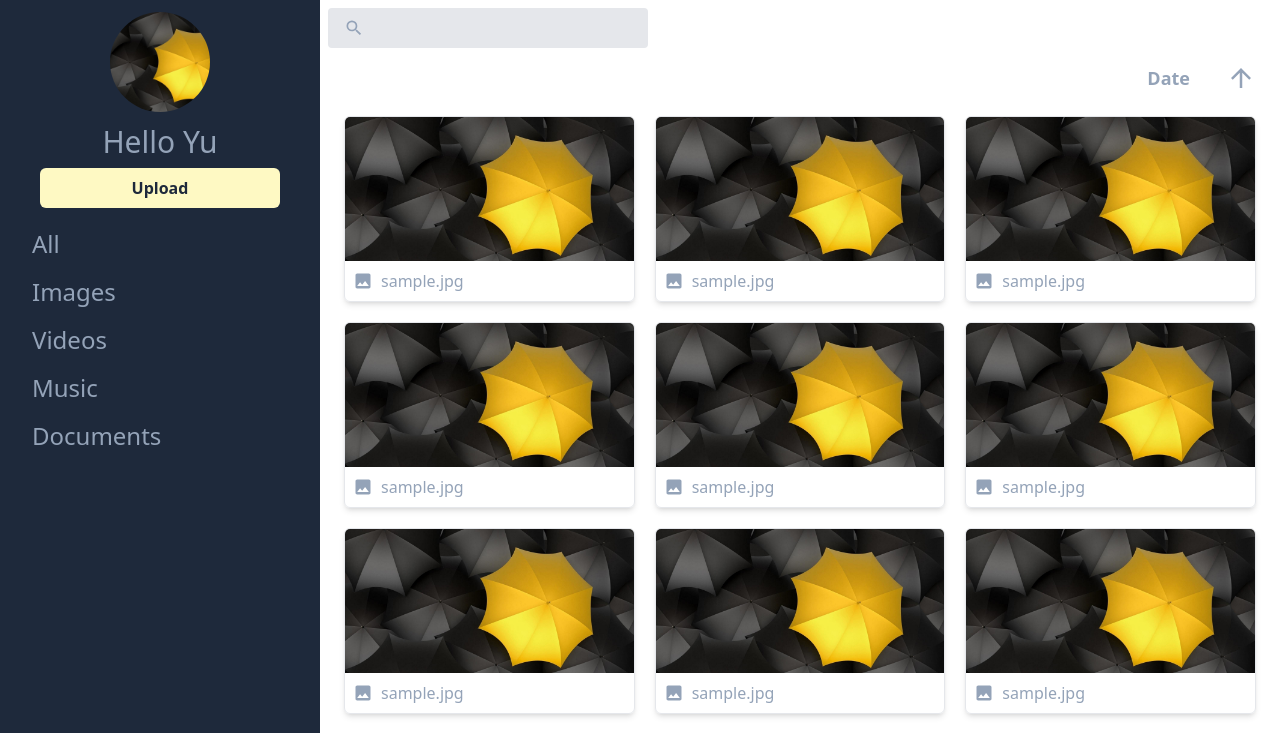
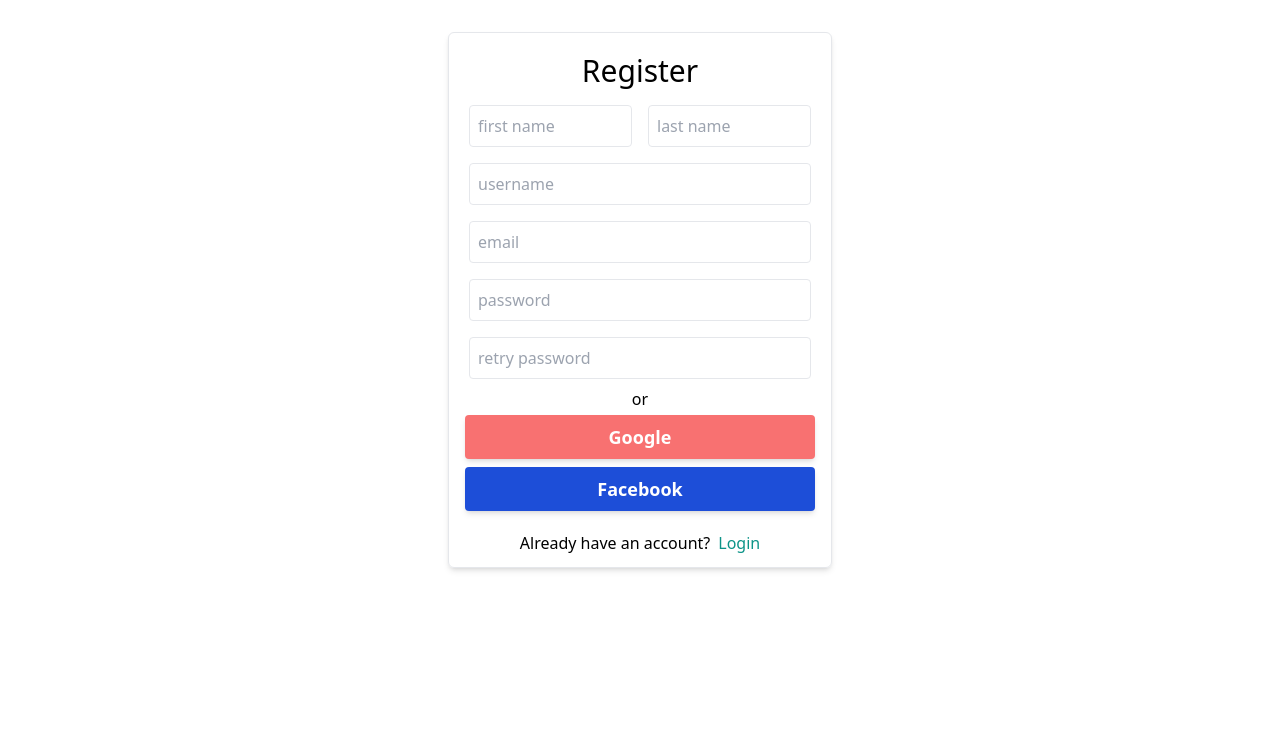
Before and after one commit to YuTakaki/cloud-store-client, a Next.js app: page /register in a window 1280 px wide. Shown: the top 733 px of the page. Built offline with nearby package versions, Linux system fonts and the light colour scheme.

Commit message:
add login and register page

```diff
--- a/layout/layout.tsx
+++ b/layout/layout.tsx
@@ -6,6 +6,7 @@ import {
   MdClose,
 } from "react-icons/md"
 import { closeMenus } from '../utils/closeMenu';
+import { useRouter } from 'next/router';
 
 interface LayoutProps {
   children : any
@@ -17,16 +18,17 @@ const Layout = ({children} : LayoutProps) => {
   const navRef = useRef<HTMLElement>(null)
 
   const nav_options = [
-    'All',
-    'Images',
-    'Videos',
-    'Music',
-    'Documents',
+    'all',
+    'images',
+    'videos',
+    'music',
+    'documents',
   ]
 
   const hideNav = () => {
     navRef.current?.classList.add('hidden');
   }
+
 
   useEffect(() => {
     window.addEventListener('mouseup', closeMenus);
--- /dev/null
+++ b/pages/login.tsx
@@ -0,0 +1,41 @@
+import Link from 'next/link';
+import React, { FormEvent } from 'react'
+
+const Login = () => {
+
+  const loginSubmit = (e : FormEvent) => {
+    e.preventDefault();
+  }
+  return (
+    <main className='w-full h-full flex justify-center mt-6'>
+      <form
+        onSubmit={loginSubmit}
+        className='w-full max-w-sm card p-3 flex flex-col m-2'
+      >
+        <h1 className=' text-center text-3xl m-2'>Login</h1>
+        <input
+          type="text"
+          className='input'
+          placeholder='username or email'
+        />
+        <input
+          type="password"
+          className='input'
+          placeholder='password'
+        />
+        <p className='text-center'>or</p>
+        <button className='btn bg-red-400 text-white'>Google</button>
+        <button className='btn bg-blue-700 text-white'>Facebook</button>
+
+        <span className='text-center mt-4'>
+          Dont have an account yet?
+          <Link href="/register">
+            <a className='text-teal-600 ml-2'>Register</a>
+          </Link>
+        </span>
+      </form>
+    </main>
+  )
+}
+
+export default Login
--- /dev/null
+++ b/pages/register.tsx
@@ -0,0 +1,64 @@
+import Link from 'next/link';
+import React, { FormEvent } from 'react'
+
+const Register = () => {
+
+  const RegisterSubmit = (e : FormEvent) => {
+    e.preventDefault();
+  }
+  return (
+    <main className='w-full h-full flex justify-center mt-6'>
+      <form
+        onSubmit={RegisterSubmit}
+        className='w-full max-w-sm card p-3 flex flex-col m-2'
+      >
+        <h1 className=' text-center text-3xl m-2'>Register</h1>
+        <div className='flex flex-col xs:flex-row'>
+          <input
+            type="text"
+            className='input xs:w-1/2'
+            placeholder='first name'
+          />
+          <input
+            type="text"
+            className='input xs:w-1/2'
+            placeholder='last name'
+          />
+
+        </div>
+        <input
+          type="text"
+          className='input'
+          placeholder='username'
+        />
+        <input
+          type="text"
+          className='input'
+          placeholder='email'
+        />
+        <input
+          type="password"
+          className='input'
+          placeholder='password'
+        />
+        <input
+          type="password"
+          className='input'
+          placeholder='retry password'
+        />
+        <p className='text-center'>or</p>
+        <button className='btn bg-red-400 text-white'>Google</button>
+        <button className='btn bg-blue-700 text-white'>Facebook</button>
+
+        <span className='text-center mt-4'>
+          Already have an account?
+          <Link href="/login">
+            <a className='text-teal-600 ml-2'>Login</a>
+          </Link>
+        </span>
+      </form>
+    </main>
+  )
+}
+
+export default Register
--- a/styles/globals.css
+++ b/styles/globals.css
@@ -5,3 +5,14 @@
 .card {
   @apply border border-solid border-gray-200 rounded-md shadow-md overflow-hidden;
 }
+
+.input {
+  @apply p-2 border border-solid m-2 rounded
+}
+.btn {
+  @apply px-4 py-2 font-semibold text-lg m-1 rounded shadow-md
+}
+
+* {
+  box-sizing: border-box;
+}
--- a/tailwind.config.js
+++ b/tailwind.config.js
@@ -8,6 +8,7 @@ module.exports = {
   darkMode: 'media', // or 'class'
   theme: {
     screens: {
+      xs: '350px',
       sm: '640px',
       md: '768px',
       lg: '1024px',
```
